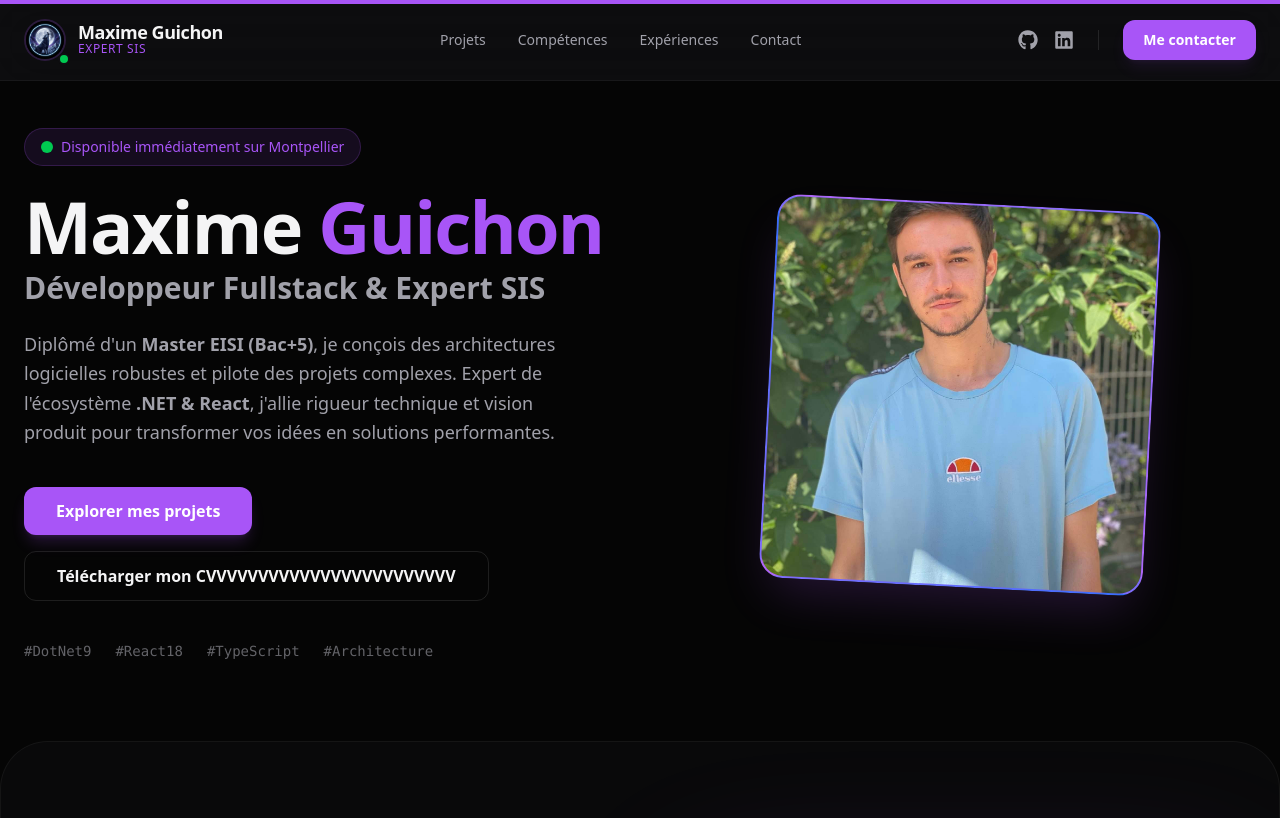
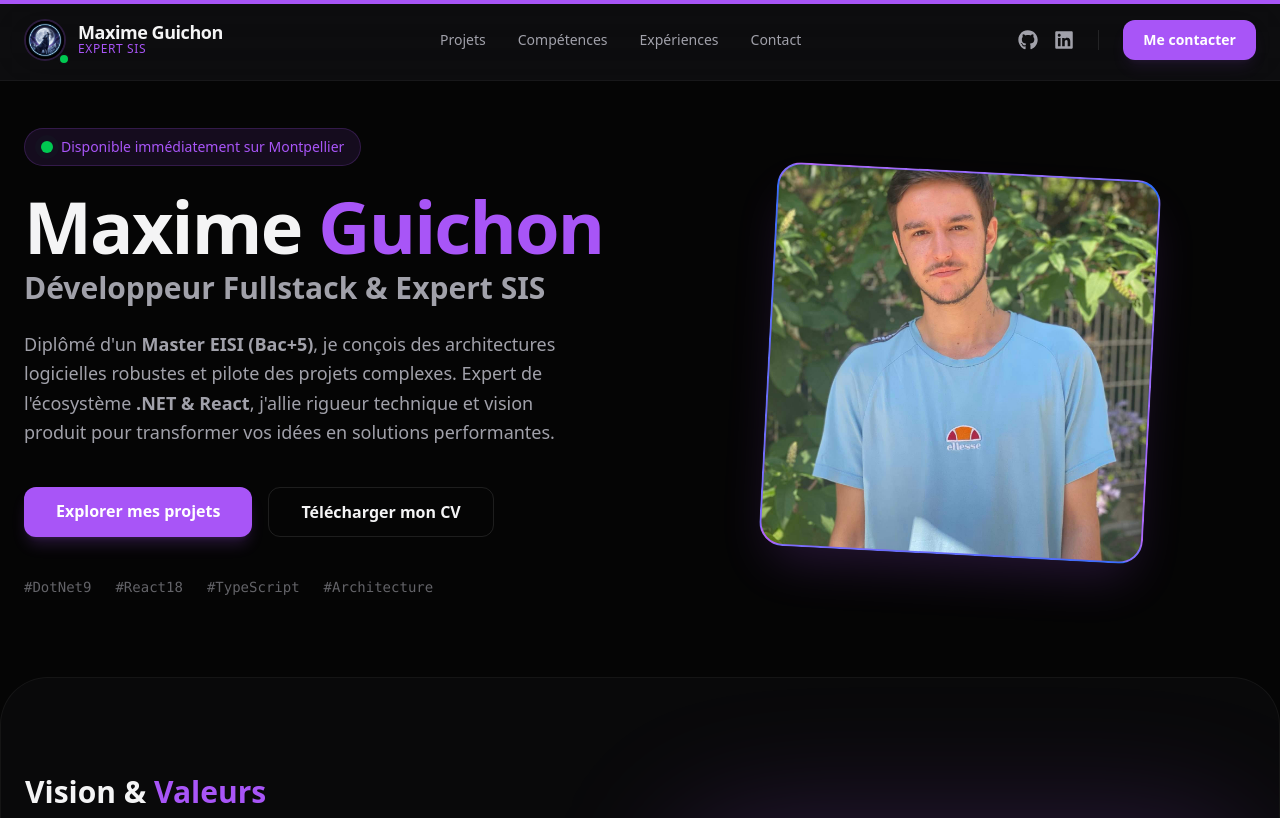
Before and after one commit to BWBMaxime/PorteFolio, a Next.js app in the folder portfolio-project/: page / in a window 1280 px wide. Shown: the top 818 px of the page. Built offline with nearby package versions, Linux system fonts and the light colour scheme.

Commit message:
Ajout du CV

```diff
--- a/portfolio-project/src/components/Hero.tsx
+++ b/portfolio-project/src/components/Hero.tsx
@@ -66,11 +66,11 @@ export default function Hero() {
             Explorer mes projets
           </a>
           <a
-            href="/CV_Maxime_Guichon.pdf"
+            href="/documents/CV_2026-01-19_Maxime_Guichon.pdf"
             target="_blank"
             className="px-8 py-3 bg-transparent hover:bg-white/5 text-text-primary rounded-xl font-semibold border border-white/10 transition-all"
           >
-            Télécharger mon CVVVVVVVVVVVVVVVVVVVVVVVV
+            Télécharger mon CV
           </a>
         </motion.div>
 
```
Also changed, not shown: 1 other file (tests, documents, lock files or other folders).
